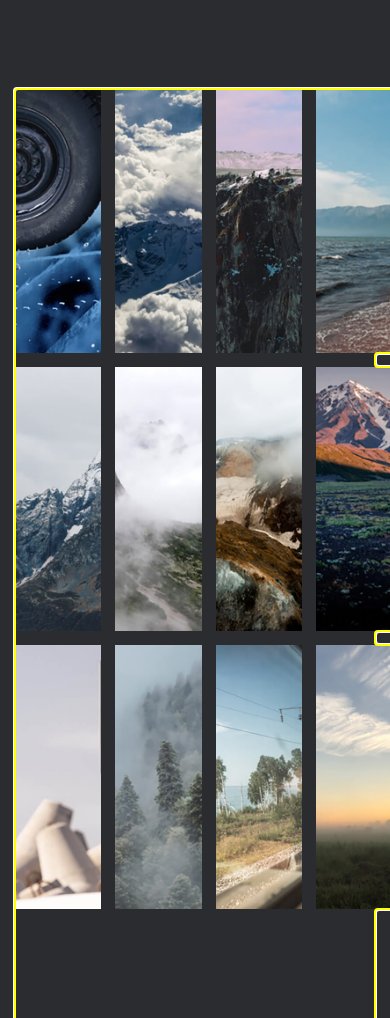
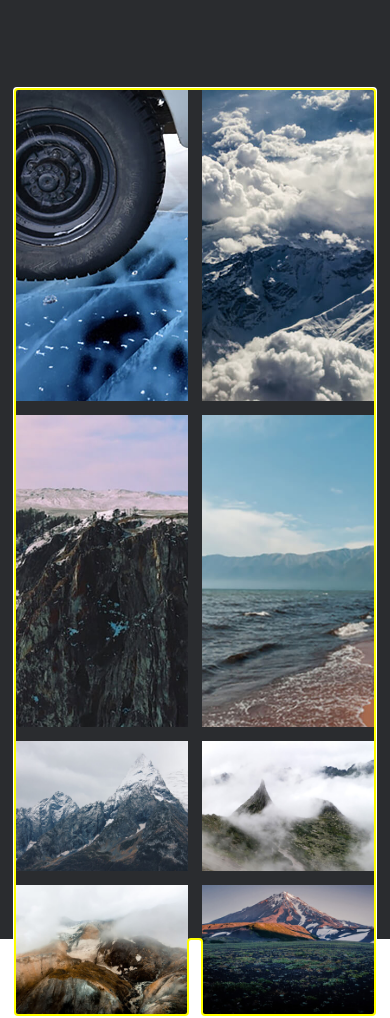
Before and after one commit to devmiroshnikovm/russian-travel-bootcamp, a plain HTML site: page index.html in a window 390 px wide. Shown: the part 1190-2208 px from the top of the page. Drawn offline with Linux system fonts and the light colour scheme.

Commit message:
add only gallery

```diff
--- a/blocks/gallery/__items-wrapper/gallery__items-wrapper.css
+++ b/blocks/gallery/__items-wrapper/gallery__items-wrapper.css
@@ -3,8 +3,8 @@
 
   display: grid;
   /*  grid-template-columns: repeat(4, minmax(284px, 1fr)); */
-  grid-template-columns: repeat(4, minmax(calc((284 / 1184) * 100%), 1fr));
-  grid-template-rows: 213px 213px 213px;
+  grid-template-columns: repeat(4, minmax(calc((284 / 1184) * 100%), 1fr)); /* минимальная ширина grid элемента зассчитывается от ширины parent 1184 */
+  grid-template-rows: repeat(3, minmax(calc((213 / 1184) * 100%), 1fr));
   grid-auto-flow: row;
 
   row-gap: 16px;
@@ -16,9 +16,8 @@
 @media screen and (max-width: 1024px) {
   .gallery__items-wrapper {
     /* grid-template-columns: repeat(3, minmax(300px, 1fr)); */
-    grid-template-columns: repeat(4, minmax(calc((300 / 928) * 100%), 1fr));
-    grid-template-rows: 225px 225px 225px 225px;
-
+    grid-template-columns: repeat(3, minmax(calc((300 / 928) * 100%), 1fr)); /* минимальная ширина grid элемента зассчитывается от ширины parent 928 */
+    grid-template-rows: repeat(4, minmax(calc((225 / 928) * 100%), 1fr));
     row-gap: 14px;
     column-gap: 14px;
   }
@@ -26,9 +25,9 @@
 
 @media screen and (max-width: 768px) {
   .gallery__items-wrapper {
-    grid-template-columns: repeat(2, minmax(352px, 1fr));
-    grid-template-columns: repeat(4, minmax(calc((284 / 1184) * 100%), 1fr));
-    grid-template-rows: 264px 264px 264px 264px;
+    /* grid-template-columns: repeat(2, minmax(352px, 1fr)); */
+    grid-template-columns: repeat(2, minmax(calc((284 / 720) * 100%), 1fr)); /* минимальная ширина grid элемента зассчитывается от ширины parent 352 */
+    grid-template-rows: repeat(2, minmax(calc((264 / 720) * 100%), 1fr));
 
     row-gap: 14px;
     column-gap: 14px;
@@ -37,9 +36,9 @@
 
 @media screen and (max-width: 320px) {
   .gallery__items-wrapper {
-    grid-template-columns: repeat(1, minmax(288px, 1fr));
-    grid-template-columns: repeat(4, minmax(calc((284 / 1184) * 100%), 1fr));
-    grid-template-rows: 216px 216px 216px 216px;
+    /* grid-template-columns: repeat(1, minmax(288px, 1fr)); */
+    grid-template-columns: repeat(1, minmax(calc((284 / 288) * 100%), 1fr)); /* минимальная ширина grid элемента зассчитывается от ширины parent 288 */
+    grid-template-rows: repeat(1, minmax(calc((216 / 288) * 100%), 1fr));
 
     row-gap: 12px;
     column-gap: 12px;
```
